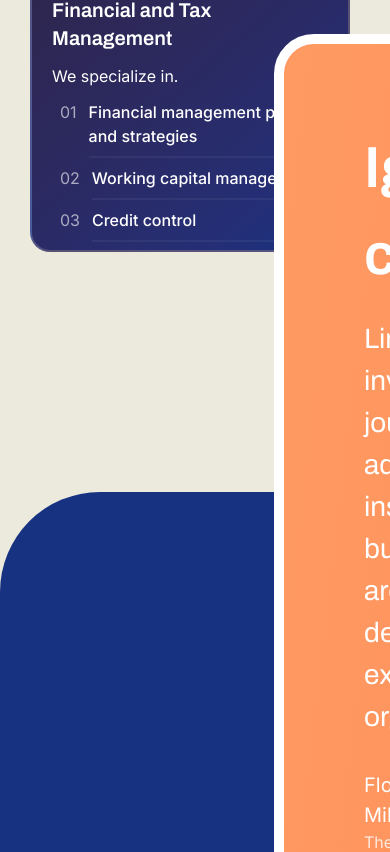
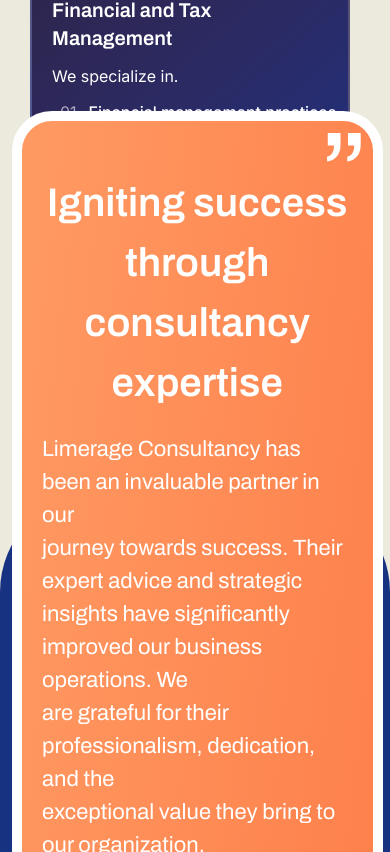
Before and after one commit to almondkiruthu/Limarge, a React (Vite) app in the folder client/: page / in a window 390 px wide. Shown: the part 7592-8444 px from the top of the page. Built offline with nearby package versions, Linux system fonts and the light colour scheme.

Commit message:
Made the testimonial card responsive

```diff
--- a/client/src/components/Testimonials.tsx
+++ b/client/src/components/Testimonials.tsx
@@ -1,14 +1,14 @@
 const Testimonials = () => {
   return (
     <>
-      <div className="testimonial-card text-white absolute rounded-[40px] z-10 p-20 left-[274px] bottom-[0]">
+      <div className="testimonial-card  text-white absolute rounded-[40px] z-10 p-5 lg:p-20 left-3 lg:left-[274px] bottom-[-10px] lg:bottom-[0] w-[95%]">
         <div>
-          <h3 className="font-archivo font-semibold text-[58px]">
+          <h3 className="font-archivo font-semibold text-center lg:text-start text-[40px] lg:text-[58px] pt-8">
             Igniting success through <br /> consultancy expertise
           </h3>
         </div>
-        <div className="flex gap-72">
-          <div className="font-archivo text-[28px]">
+        <div className="flex flex-wrap lg:gap-72">
+          <div className="font-archivo text-[22px] lg:text-[28px]">
             <p className="pb-8 pt-5">
               Limerage Consultancy has been an invaluable partner in our
               <br /> journey towards success. Their expert advice and strategic{" "}
@@ -19,20 +19,26 @@ const Testimonials = () => {
             </p>
           </div>
 
-          <div>
-            <p className="font-archivo text-[200px] testimonial-quotes">
-              <img src="/Testimonial/Quotes.svg" alt="quotes" />
-            </p>
+          <div className="absolute right-3 top-3 lg:top-[270px] lg:right-20">
+            <img
+              src="/Testimonial/Quotes.svg"
+              alt="quotes"
+              className="h-[29px] lg:h-[100%]"
+            />
           </div>
         </div>
-        <div className="flex gap-[800px]">
+        <div className="flex gap-x-[100px] lg:gap-[800px]">
           <div className="font-inter">
             <p className="text-[20px]">Floyd Miles</p>
             <p className="text-base opacity-80">The Walt Disney Company</p>
           </div>
           <div className="flex gap-4 items-center">
-                <button><img src="/Testimonial/ArrowLeft.svg" alt="prev" /></button>
-                <button><img src="/Testimonial/ArrowRight.svg" alt="next" /></button>
+            <button>
+              <img src="/Testimonial/ArrowLeft.svg" alt="prev" />
+            </button>
+            <button>
+              <img src="/Testimonial/ArrowRight.svg" alt="next" />
+            </button>
           </div>
         </div>
       </div>
--- a/client/src/index.css
+++ b/client/src/index.css
@@ -39,9 +39,6 @@ body {
   background: linear-gradient(96.65deg, #ff9a63 0%, #fe804b 100%);
   border: 10px solid #ffffff;
 }
-.testimonial-quotes{
-  transform: rotate(deg);
-}
 .accordion{
   background: linear-gradient(
     to left top,
```
Lines whose indentation alone changed are shown as unchanged.
